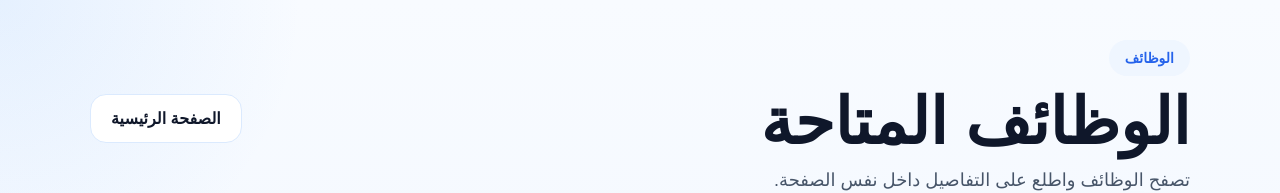
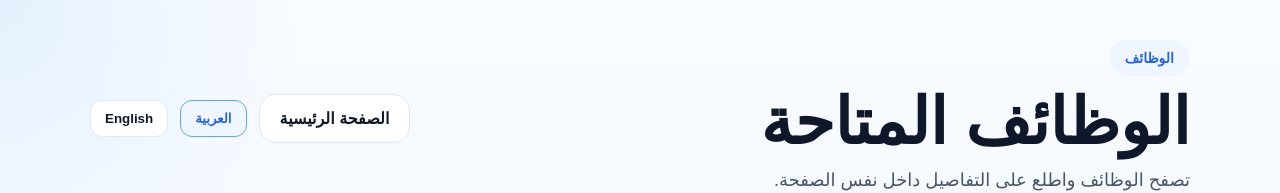
Before and after one commit to mohamedbrs9998-hue/resumefix-auto, a Next.js app: page /jobs in a window 1280 px wide. Shown: the top 193 px of the page. Built offline with nearby package versions, Linux system fonts and the light colour scheme; no server answers.

Commit message:
Make jobs page bilingual

```diff
--- a/app/jobs/page.js
+++ b/app/jobs/page.js
@@ -2,6 +2,63 @@
 
 import { useEffect, useMemo, useState } from "react";
 import Link from "next/link";
+
+const i18n = {
+  ar: {
+    dir: "rtl",
+    title: "الوظائف المتاحة",
+    subtitle: "تصفح الوظائف واطلع على التفاصيل داخل نفس الصفحة.",
+    backHome: "الصفحة الرئيسية",
+    langAr: "العربية",
+    langEn: "English",
+    search: "ابحث بعنوان الوظيفة أو الشركة",
+    allLocations: "كل الأماكن",
+    allSpecialties: "كل التخصصات",
+    allTypes: "كل الأنواع",
+    loading: "جارٍ تحميل الوظائف...",
+    noJobs: "لا توجد وظائف حاليًا.",
+    errorPrefix: "خطأ في تحميل الوظائف:",
+    detailsBtn: "تفاصيل الوظيفة",
+    hideDetailsBtn: "إخفاء التفاصيل",
+    applyWhatsapp: "التقديم عبر واتساب",
+    viewJob: "عرض الوظيفة",
+    source: "المصدر",
+    requirements: "المتطلبات",
+    license: "الترخيص",
+    ctaTitle: "هل تريد التقديم على هذه الوظيفة؟",
+    ctaDesc: "أنشئ سيرة ذاتية مناسبة لهذه الوظيفة أولًا، ثم قدّم مباشرة.",
+    createCv: "أنشئ CV لهذه الوظيفة",
+    applicationLink: "رابط التقديم",
+    jobsBadge: "الوظائف",
+  },
+  en: {
+    dir: "ltr",
+    title: "Available Jobs",
+    subtitle: "Browse jobs and view details inside the same page.",
+    backHome: "Back Home",
+    langAr: "العربية",
+    langEn: "English",
+    search: "Search by title or company",
+    allLocations: "All Locations",
+    allSpecialties: "All Specialties",
+    allTypes: "All Types",
+    loading: "Loading jobs...",
+    noJobs: "No jobs available right now.",
+    errorPrefix: "Error loading jobs:",
+    detailsBtn: "Job Details",
+    hideDetailsBtn: "Hide Details",
+    applyWhatsapp: "Apply on WhatsApp",
+    viewJob: "View Job",
+    source: "Source",
+    requirements: "Requirements",
+    license: "License",
+    ctaTitle: "Want to apply for this job?",
+    ctaDesc: "Create a CV tailored for this job first, then apply directly.",
+    createCv: "Create CV for this Job",
+    applicationLink: "Application Link",
+    jobsBadge: "JOBS",
+  },
+};
 
 function isWhatsAppJob(job) {
   const url = job?.source_url || "";
@@ -13,7 +70,7 @@ function isWhatsAppJob(job) {
   );
 }
 
-function JobCard({ job }) {
+function JobCard({ job, t }) {
   const whatsapp = isWhatsAppJob(job);
   const [open, setOpen] = useState(false);
 
@@ -36,7 +93,7 @@ function JobCard({ job }) {
           lineHeight: 1.3,
         }}
       >
-        {job.title || "وظيفة"}
+        {job.title || "Job"}
       </div>
 
       <div
@@ -93,7 +150,7 @@ function JobCard({ job }) {
           onClick={() => setOpen(!open)}
           style={secondaryButton}
         >
-          {open ? "إخفاء التفاصيل" : "تفاصيل الوظيفة"}
+          {open ? t.hideDetailsBtn : t.detailsBtn}
         </button>
 
         {job.source_url ? (
@@ -103,7 +160,7 @@ function JobCard({ job }) {
             rel="noreferrer"
             style={whatsapp ? whatsappBtn : primarySmallBtn}
           >
-            {whatsapp ? "التقديم عبر واتساب" : "عرض الوظيفة"}
+            {whatsapp ? t.applyWhatsapp : t.viewJob}
           </a>
         ) : null}
 
@@ -114,7 +171,7 @@ function JobCard({ job }) {
               fontSize: 14,
             }}
           >
-            المصدر: {job.source_name}
+            {t.source}: {job.source_name}
           </span>
         ) : null}
       </div>
@@ -136,7 +193,7 @@ function JobCard({ job }) {
                 lineHeight: 1.9,
               }}
             >
-              <strong style={{ color: "#0f172a" }}>المتطلبات:</strong>{" "}
+              <strong style={{ color: "#0f172a" }}>{t.requirements}:</strong>{" "}
               {job.requirements}
             </div>
           ) : null}
@@ -150,7 +207,7 @@ function JobCard({ job }) {
                 lineHeight: 1.9,
               }}
             >
-              <strong style={{ color: "#0f172a" }}>الترخيص:</strong>{" "}
+              <strong style={{ color: "#0f172a" }}>{t.license}:</strong>{" "}
               {job.license_required}
             </div>
           ) : null}
@@ -172,7 +229,7 @@ function JobCard({ job }) {
                 marginBottom: 8,
               }}
             >
-              هل تريد التقديم على هذه الوظيفة؟
+              {t.ctaTitle}
             </div>
 
             <div
@@ -183,12 +240,12 @@ function JobCard({ job }) {
                 marginBottom: 16,
               }}
             >
-              أنشئ سيرة ذاتية مناسبة لهذه الوظيفة أولًا، ثم قدّم مباشرة.
+              {t.ctaDesc}
             </div>
 
             <div style={{ display: "flex", gap: 12, flexWrap: "wrap" }}>
               <Link href={`/generate?jobId=${job.id}`} style={primaryBtn}>
-                أنشئ CV لهذه الوظيفة
+                {t.createCv}
               </Link>
 
               {job.source_url ? (
@@ -198,7 +255,7 @@ function JobCard({ job }) {
                   rel="noreferrer"
                   style={whatsapp ? whatsappBtn : secondaryBtn}
                 >
-                  {whatsapp ? "التقديم عبر واتساب" : "رابط التقديم"}
+                  {whatsapp ? t.applyWhatsapp : t.applicationLink}
                 </a>
               ) : null}
             </div>
@@ -228,6 +285,9 @@ function InfoBox({ text, error = false }) {
 }
 
 export default function JobsPage() {
+  const [lang, setLang] = useState("ar");
+  const t = i18n[lang];
+
   const [jobs, setJobs] = useState([]);
   const [error, setError] = useState("");
   const [loading, setLoading] = useState(true);
@@ -236,6 +296,18 @@ export default function JobsPage() {
   const [locationFilter, setLocationFilter] = useState("all");
   const [specialtyFilter, setSpecialtyFilter] = useState("all");
   const [jobTypeFilter, setJobTypeFilter] = useState("all");
+
+  useEffect(() => {
+    const saved = localStorage.getItem("site_lang");
+    if (saved === "ar" || saved === "en") {
+      setLang(saved);
+    }
+  }, []);
+
+  function changeLang(next) {
+    setLang(next);
+    localStorage.setItem("site_lang", next);
+  }
 
   useEffect(() => {
     async function loadJobs() {
@@ -250,7 +322,7 @@ export default function JobsPage() {
         try {
           data = raw ? JSON.parse(raw) : {};
         } catch {
-          setError(raw || "استجابة الوظائف غير صحيحة");
+          setError(raw || "Invalid jobs response");
           setLoading(false);
           return;
         }
@@ -268,7 +340,7 @@ export default function JobsPage() {
         setJobs(Array.isArray(data.jobs) ? data.jobs : []);
         setLoading(false);
       } catch (err) {
-        setError(err?.message || "تعذر تحميل الوظائف");
+        setError(err?.message || "Failed to load jobs");
         setLoading(false);
       }
     }
@@ -321,7 +393,7 @@ export default function JobsPage() {
 
   return (
     <main
-      dir="rtl"
+      dir={t.dir}
       style={{
         minHeight: "100vh",
         background:
@@ -342,17 +414,30 @@ export default function JobsPage() {
           }}
         >
           <div>
-            <div style={badge}>الوظائف</div>
-            <h1 style={titleStyle}>الوظائف المتاحة</h1>
-            <p style={sectionText}>
-              تصفح الوظائف واطلع على التفاصيل داخل نفس الصفحة.
-            </p>
+            <div style={badge}>{t.jobsBadge}</div>
+            <h1 style={titleStyle}>{t.title}</h1>
+            <p style={sectionText}>{t.subtitle}</p>
           </div>
 
-          <div style={{ display: "flex", gap: 12, flexWrap: "wrap" }}>
+          <div style={{ display: "flex", gap: 12, flexWrap: "wrap", alignItems: "center" }}>
             <Link href="/" style={secondaryBtn}>
-              الصفحة الرئيسية
+              {t.backHome}
             </Link>
+
+            <button
+              type="button"
+              onClick={() => changeLang("ar")}
+              style={lang === "ar" ? langActiveBtn : langBtn}
+            >
+              {t.langAr}
+            </button>
+            <button
+              type="button"
+              onClick={() => changeLang("en")}
+              style={lang === "en" ? langActiveBtn : langBtn}
+            >
+              {t.langEn}
+            </button>
           </div>
         </div>
 
@@ -376,7 +461,7 @@ export default function JobsPage() {
             <input
               value={search}
               onChange={(e) => setSearch(e.target.value)}
-              placeholder="ابحث بعنوان الوظيفة أو الشركة"
+              placeholder={t.search}
               style={inputStyle}
             />
 
@@ -387,7 +472,7 @@ export default function JobsPage() {
             >
               {locations.map((item) => (
                 <option key={item} value={item}>
-                  {item === "all" ? "كل الأماكن" : item}
+                  {item === "all" ? t.allLocations : item}
                 </option>
               ))}
             </select>
@@ -399,7 +484,7 @@ export default function JobsPage() {
             >
               {specialties.map((item) => (
                 <option key={item} value={item}>
-                  {item === "all" ? "كل التخصصات" : item}
+                  {item === "all" ? t.allSpecialties : item}
                 </option>
               ))}
             </select>
@@ -411,18 +496,18 @@ export default function JobsPage() {
             >
               {jobTypes.map((item) => (
                 <option key={item} value={item}>
-                  {item === "all" ? "كل الأنواع" : item}
+                  {item === "all" ? t.allTypes : item}
                 </option>
               ))}
             </select>
           </div>
 
           {loading ? (
-            <InfoBox text="جارٍ تحميل الوظائف..." />
+            <InfoBox text={t.loading} />
           ) : error ? (
-            <InfoBox text={`خطأ في تحميل الوظائف: ${error}`} error />
+            <InfoBox text={`${t.errorPrefix} ${error}`} error />
           ) : filteredJobs.length === 0 ? (
-            <InfoBox text="لا توجد وظائف حاليًا." />
+            <InfoBox text={t.noJobs} />
           ) : (
             <div
               style={{
@@ -432,7 +517,7 @@ export default function JobsPage() {
               }}
             >
               {filteredJobs.map((job) => (
-                <JobCard key={job.id} job={job} />
+                <JobCard key={job.id} job={job} t={t} />
               ))}
             </div>
           )}
@@ -550,3 +635,23 @@ const primaryBtn = {
   background: "linear-gradient(135deg, #60a5fa 0%, #2563eb 100%)",
   color: "#ffffff",
 };
+
+const langBtn = {
+  border: "1px solid #dbeafe",
+  background: "#ffffff",
+  color: "#0f172a",
+  padding: "10px 14px",
+  borderRadius: 12,
+  fontWeight: 700,
+  cursor: "pointer",
+};
+
+const langActiveBtn = {
+  border: "1px solid #60a5fa",
+  background: "#eff6ff",
+  color: "#2563eb",
+  padding: "10px 14px",
+  borderRadius: 12,
+  fontWeight: 800,
+  cursor: "pointer",
+};
```
